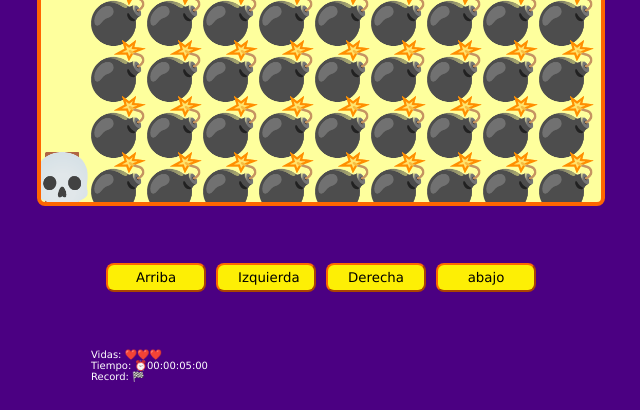
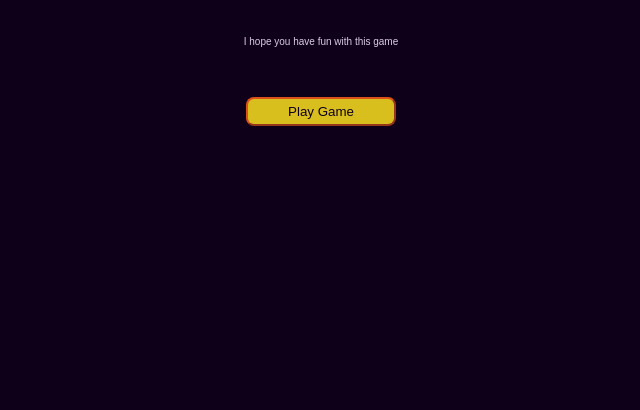
Before and after one commit to EdgardoLuisJimenez/taller-practico-javascript-videogames, a plain HTML site: page index.html in a window 1280 px wide. Shown: the part 390-800 px from the top of the page, without its empty margins (319-959 px from the left). Drawn offline with Linux system fonts and the light colour scheme; a web font is replaced by a local one.

Commit message:
Created the initial layout

```diff
--- a/game.js
+++ b/game.js
@@ -2,6 +2,39 @@
  * @type {HTMLCanvasElement};
  */
 document.addEventListener("DOMContentLoaded", () => {
+  let welcomeDiv = document.createElement("div");
+  welcomeDiv.id = "welcome";
+
+  let welcomeText1 = document.createElement("p");
+  welcomeText1.textContent = "Welcome";
+  welcomeDiv.appendChild(welcomeText1);
+
+  let welcomeText2 = document.createElement("p");
+  welcomeText2.textContent = "I hope you have fun with this game";
+  welcomeDiv.appendChild(welcomeText2);
+
+  let buttonContainer = document.createElement("div");
+  buttonContainer.id = "game-over--button";
+
+  let playGameButton = document.createElement("button");
+  playGameButton.id = "play-game";
+  playGameButton.textContent = "Play Game";
+  buttonContainer.appendChild(playGameButton);
+
+  welcomeDiv.appendChild(buttonContainer);
+
+  document.body.appendChild(welcomeDiv);
+
+  playGameButton.addEventListener("click", () => {
+    while (welcomeDiv.firstChild) {
+      welcomeDiv.firstChild.remove();
+    }
+    welcomeDiv.remove();
+    loadGame();
+  });
+});
+
+function loadGame() {
   let gameContainer = document.createElement("div");
   gameContainer.className = "game-container";
 
@@ -56,14 +89,11 @@ document.addEventListener("DOMContentLoaded", () => {
   let body = document.querySelector("body");
   body.appendChild(gameContainer);
 
-  let mapsScript = document.createElement("script");
-  mapsScript.src = "./maps.js";
-  body.appendChild(mapsScript);
+  loadInteractivityOfTheGame();
+}
 
-  loadGameScript();
-});
-
-function loadGameScript() {
+function loadInteractivityOfTheGame() {
+  console.log("ENtro a la interactividad");
   const canvas = document.querySelector("#game");
   const game = canvas.getContext("2d");
   const btnUp = document.querySelector("#up");
@@ -91,6 +121,93 @@ function loadGameScript() {
 
   let timeStart;
   let timeInterval;
+  let enemyPositions = [];
+
+  const playerPosition = {
+    x: undefined,
+    y: undefined,
+  };
+
+  const emojis = {
+    "-": " ",
+    O: "🚪",
+    X: "💣",
+    I: "🎁",
+    PLAYER: "💀",
+    BOMB_COLLISION: "🔥",
+    GAME_OVER: "👎",
+    WIN: "🏆",
+    HEART: "❤️",
+  };
+
+  const maps = [];
+  maps.push(`
+    IXXXXXXXXX
+    -XXXXXXXXX
+    -XXXXXXXXX
+    -XXXXXXXXX
+    -XXXXXXXXX
+    -XXXXXXXXX
+    -XXXXXXXXX
+    -XXXXXXXXX
+    -XXXXXXXXX
+    OXXXXXXXXX
+  `);
+  maps.push(`
+    O--XXXXXXX
+    X--XXXXXXX
+    XX----XXXX
+    X--XX-XXXX
+    X-XXX--XXX
+    X-XXXX-XXX
+    XX--XX--XX
+    XX--XXX-XX
+    XXXX---IXX
+    XXXXXXXXXX
+    `);
+  maps.push(`
+    I-----XXXX
+    XXXXX-XXXX
+    XX----XXXX
+    XX-XXXXXXX
+    XX-----XXX
+    XXXXXX-XXX
+    XX-----XXX
+    XX-XXXXXXX
+    XX-----OXX
+    XXXXXXXXXX
+  `);
+  const giftPosition = {
+    x: undefined,
+    y: undefined,
+  };
+
+  setCanvasSize();
+
+  window.addEventListener("load", setCanvasSize);
+  window.addEventListener("resize", setCanvasSize);
+
+  function setCanvasSize() {
+    console.log("Entro al canvasSize");
+    if (window.innerHeight > window.innerWidth) {
+      canvasSize = window.innerWidth * 0.7;
+    } else {
+      canvasSize = window.innerHeight * 0.7;
+    }
+    canvasSize = fixNumber(canvasSize);
+
+    canvas.setAttribute("width", canvasSize);
+    canvas.setAttribute("height", canvasSize);
+
+    elementsSize = canvasSize / 10;
+
+    playerPosition.x = undefined;
+    playerPosition.y = undefined;
+
+    positionPlayer();
+    loadVariableInitialization();
+    startGame();
+  }
 
   function loadAddEventListener() {
     btnUp.addEventListener("click", moveUp);
@@ -103,23 +220,7 @@ function loadGameScript() {
   function loadVariableInitialization() {
     level = 0;
     lives = 3;
-    console.log(emojis["HEART"].repeat(lives));
   }
-
-  const playerPosition = {
-    x: undefined,
-    y: undefined,
-  };
-
-  const giftPosition = {
-    x: undefined,
-    y: undefined,
-  };
-
-  let enemyPositions = [];
-
-  window.addEventListener("load", setCanvasSize);
-  window.addEventListener("resize", setCanvasSize);
 
   function fixNumber(number) {
     return Math.ceil(number.toFixed(5));
@@ -139,27 +240,6 @@ function loadGameScript() {
       playerPosition.x = playerPosition.x;
       playerPosition.y = playerPosition.y;
     }
-  }
-
-  function setCanvasSize() {
-    if (window.innerHeight > window.innerWidth) {
-      canvasSize = window.innerWidth * 0.7;
-    } else {
-      canvasSize = window.innerHeight * 0.7;
-    }
-    canvasSize = fixNumber(canvasSize);
-
-    canvas.setAttribute("width", canvasSize);
-    canvas.setAttribute("height", canvasSize);
-
-    elementsSize = canvasSize / 10;
-
-    playerPosition.x = undefined;
-    playerPosition.y = undefined;
-
-    positionPlayer();
-    loadVariableInitialization();
-    startGame();
   }
 
   function startGame() {
--- a/index.html
+++ b/index.html
@@ -6,7 +6,9 @@
     <meta name="viewport" content="width=device-width, initial-scale=1.0" />
     <title>Platzriv - Juego Online de carreras y calaveras</title>
     <link rel="stylesheet" href="./style.css" />
-    <link href="https://fonts.cdnfonts.com/css/lvdc-game-over" rel="stylesheet">
+    <link
+      href="https://fonts.cdnfonts.com/css/lvdc-game-over"
+      rel="stylesheet" />
   </head>
   <body>
     <!-- <div class="game-container">
@@ -30,7 +32,6 @@
     <script src="./maps.js"></script>
     <script src="./game.js"></script> -->
 
-
     <!-- <div id="game-over">
       <p>Game over</p>
       <p>Play Again?</p>
@@ -40,6 +41,13 @@
       </div>
     </div>  -->
 
+    <!-- <div id="welcome">
+      <p>Welcome</p>
+      <p>I hope you have fun with this game</p>
+      <div id="game-over--button">
+        <button id="play-game">Play Game</button>
+      </div>
+    </div> -->
 
     <script src="./game.js"></script>
   </body>
--- a/maps.js
+++ /dev/null
@@ -1,54 +0,0 @@
-/*
- * Reglas:
- * El final de cada nivel debe ser el inicio del siguiente
- */
-
-const emojis = {
-  "-": " ",
-  O: "🚪",
-  X: "💣",
-  I: "🎁",
-  PLAYER: "💀",
-  BOMB_COLLISION: "🔥",
-  GAME_OVER: "👎",
-  WIN: "🏆",
-  HEART: '❤️',
-};
-
-const maps = [];
-maps.push(`
-  IXXXXXXXXX
-  -XXXXXXXXX
-  -XXXXXXXXX
-  -XXXXXXXXX
-  -XXXXXXXXX
-  -XXXXXXXXX
-  -XXXXXXXXX
-  -XXXXXXXXX
-  -XXXXXXXXX
-  OXXXXXXXXX
-`);
-maps.push(`
-  O--XXXXXXX
-  X--XXXXXXX
-  XX----XXXX
-  X--XX-XXXX
-  X-XXX--XXX
-  X-XXXX-XXX
-  XX--XX--XX
-  XX--XXX-XX
-  XXXX---IXX
-  XXXXXXXXXX
-  `);
-maps.push(`
-  I-----XXXX
-  XXXXX-XXXX
-  XX----XXXX
-  XX-XXXXXXX
-  XX-----XXX
-  XXXXXX-XXX
-  XX-----XXX
-  XX-XXXXXXX
-  XX-----OXX
-  XXXXXXXXXX
-`);
--- a/style.css
+++ b/style.css
@@ -91,6 +91,37 @@ p {
   font-size: 1.3rem;
 }
 
+#welcome {
+  width: 100vw;
+  height: 100vh;
+
+  display: flex;
+  flex-direction: column;
+  justify-content: center;
+  text-align: center;
+  gap: 50px;
+  position: absolute;
+  top: 0;
+  left: 0;
+
+  opacity: .8;
+  font-family: 'LVDC Game Over 2', sans-serif;
+  color: white;
+  background-color: black;
+}
+
+#welcome p:first-child {
+  color: #fdef05;
+  font-size: 5.0rem;
+}
+#game-over p:nth-child(2) {
+  color: white;
+  font-size: 1.3rem;
+}
+#play-game {
+  width: 150px;
+}
+
 @media (max-width: 440px) {
   button {
     margin-top: 5px;
```
